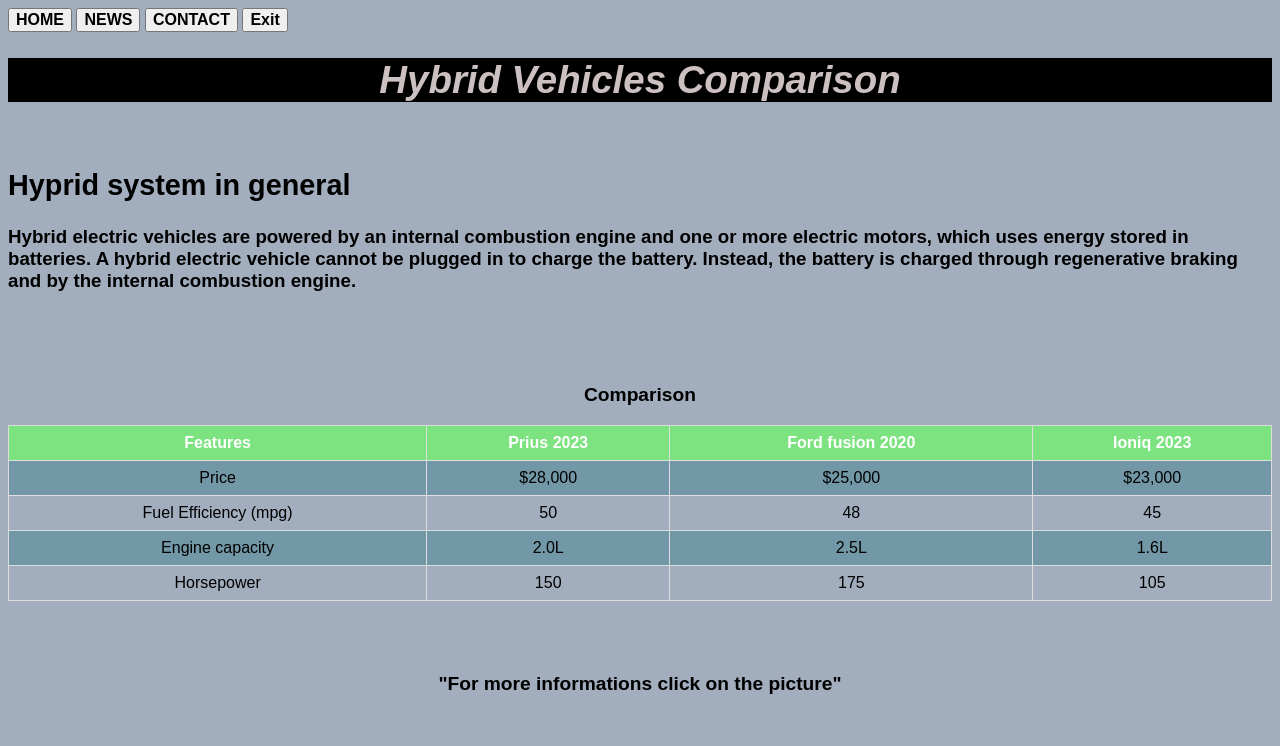
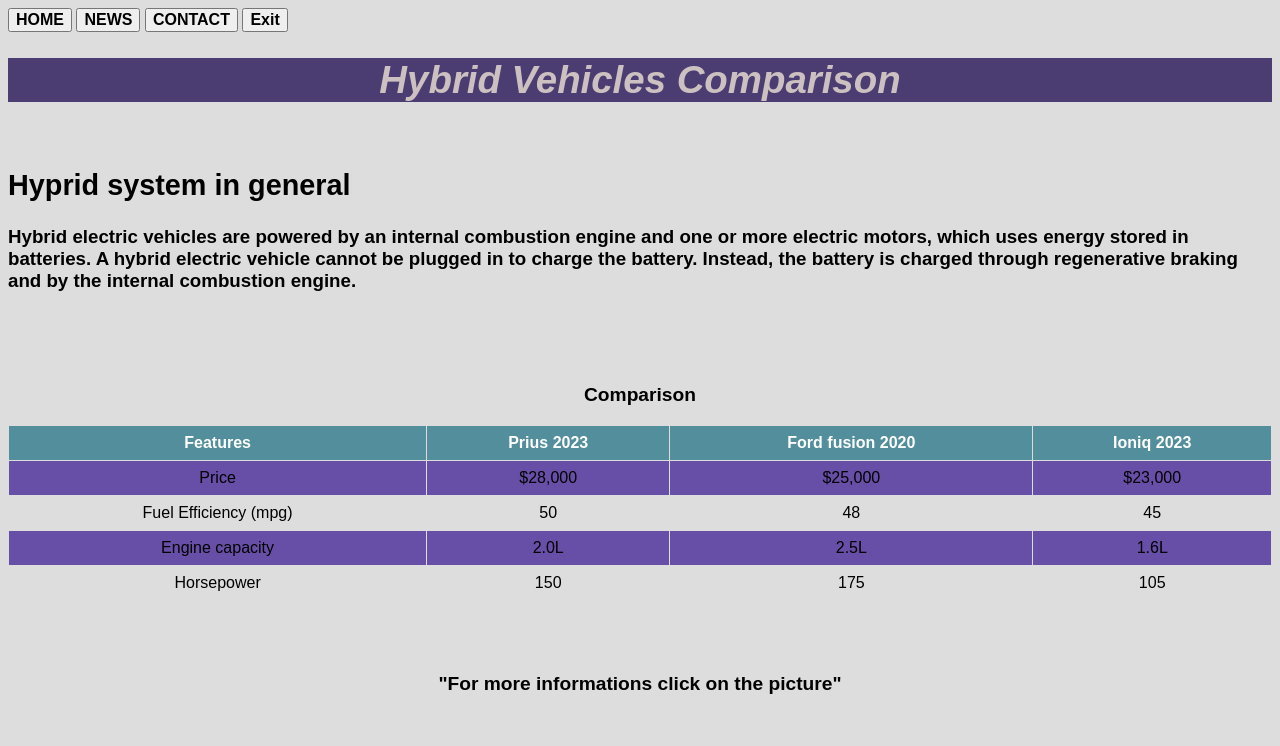
Before and after one commit to mohdswf/mohdswf.github.io, a plain HTML site: page index.html in a window 1280 px wide. Shown: the top 746 px of the page. Drawn offline with Linux system fonts and the light colour scheme.

Commit message:
Add files via upload

```diff
--- a/hyprid.css
+++ b/hyprid.css
@@ -1,13 +1,13 @@
 body {
     font-family: Arial, sans-serif;
-    background-color: #a2adbd;
+    background-color: 	#dddddd;
 }
 h1{
-    color: rgb(0, 0, 0) ;
+    color: #4b3c72;
     text-align: center;
     font-size: 80;
     color: rgb(204, 192, 193);
-    background-color: #000000;
+    background-color:#4b3c72;
 
 }
 b{
@@ -24,22 +24,22 @@ b{
     text-align: center;
 }
 .comparison-table th {
-    background-color: #7de280;
+    background-color: #528e9b ;
     color: white;
 }
 .comparison-table tr:nth-child(even) {
-    background-color: #7298a7;
+    background-color:#674ea7 ;
 }
 pre {
 font-size: 70;
 color: rgb(204, 192, 193);
-background-color: rgb(101, 101, 110);
+background-color: #b4a7d6;
 font-size: 30;
 }
 .more-info {
     text-align: center;
     font-size: 70;
     color: rgb(204, 192, 193);
-    background-color: #a2adbd;
+    background-color: 	#dddddd ;
     font-size: 30;
 }
--- a/index.html
+++ b/index.html
@@ -8,7 +8,7 @@
 </head>
 <body>
 <nav>
-  <a href="#"><button><B>HOME</B></button></a>
+  <a href="file:///C:/Users/Willson/Desktop/hyprid/hyprid.html"><button><B>HOME</B></button></a>
   <a href="https://www.motor1.com/"><button><B>NEWS</B></button></a>
   <a href = "mailto: mohadsawaft@gmail.com"> <BUtton><B>CONTACT</B></BUtton></a>
   <a href="https://www.google.co.uk/"><button><DIV><b>Exit</b></DIV></button></a>
@@ -96,11 +96,9 @@
 <br>
 <br>
 <br>
-
 <footer>
   &copy; Copyright 2024 Mohammed
 </footer>
 
-
 </body>
 </html>
```
